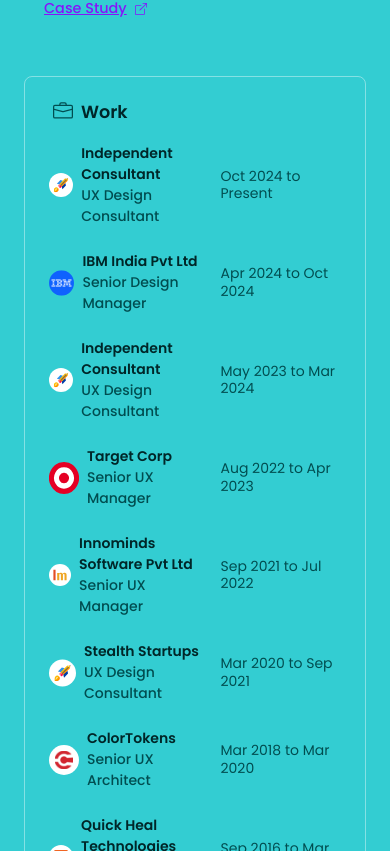
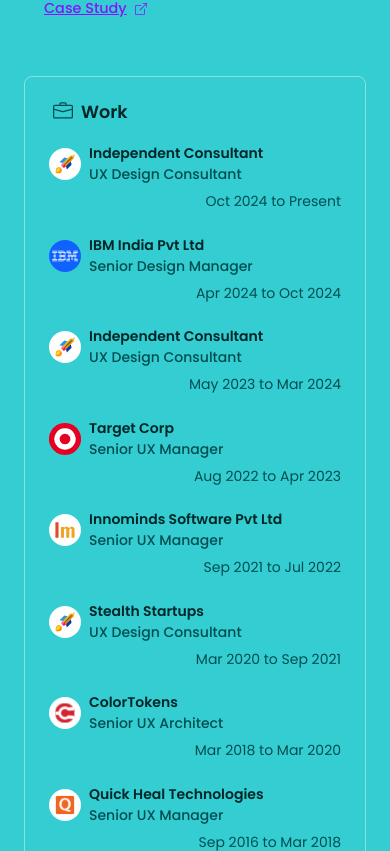
Before and after one commit to iuixd/iuixd.github.io, a React (Vite) app: page / in a window 390 px wide. Shown: the part 5633-6484 px from the top of the page. Built offline with nearby package versions, Linux system fonts and the light colour scheme.

Commit message:
optimize css

```diff
--- a/src/styles/utilities.css
+++ b/src/styles/utilities.css
@@ -197,11 +197,11 @@
   }
 
   .hero-heading {
-      @apply min-[360px]:mx-[10%] md:mx-24 lg:mx-24 min-[360px]:w-[80%] md:w-[620px] lg:w-[750px] xl:w-[950px] px-0 py-4 min-[360px]:text-[1.6rem] sm:text-[2rem] md:text-[2rem] lg:text-[2.8rem] xl:text-[3.2rem] font-medium leading-[1.1em] min-[360px]:text-shadow-md min-md:text-shadow-lg;
+      @apply min-[360px]:mx-[10%] md:mx-24 lg:mx-24 min-[360px]:w-[80%] md:w-[620px] lg:w-[750px] xl:w-[950px] px-0 py-4 min-[360px]:text-[1.6rem] sm:text-[2rem] md:text-[2rem] lg:text-[2.8rem] xl:text-[3.2rem] font-medium leading-[1.1em] min-[200px]:text-shadow-md min-md:text-shadow-lg;
   }
 
   .hero-paragraph {
-      @apply min-[360px]:mx-[10%] md:mx-24 lg:mx-24 min-[360px]:w-[80%] md:w-[620px] lg:w-[750px] xl:w-[950px] px-0 py-4 font-normal sm:text-[1rem] md:text-[1.2rem] lg:text-[1.3rem] xl:text-[1.5rem] min-[360px]:text-shadow-md min-md:text-shadow-lg;
+      @apply min-[360px]:mx-[10%] md:mx-24 lg:mx-24 min-[360px]:w-[80%] md:w-[620px] lg:w-[750px] xl:w-[950px] px-0 py-4 font-normal sm:text-[1rem] md:text-[1.2rem] lg:text-[1.3rem] xl:text-[1.5rem] min-[200px]:text-shadow-md min-md:text-shadow-lg;
   }
 
   .hero-paragraph-link {
@@ -228,7 +228,7 @@
   }
 
   .work-wrapper {
-    @apply relative grid grid-cols-[56%_auto] gap-2 justify-items-start my-1 p-2 rounded-lg
+    @apply relative grid max-[768px]:grid-cols-1 sm:grid-cols-[56%_auto] gap-2 justify-items-start my-1 p-2 rounded-lg
           before:content-[''] before:absolute before:top-0 before:left-0 before:h-full before:w-0
           before:bg-turquoise-300 before:transition-all before:duration-300 before:ease-in-out
           hover:before:w-[calc(100%+1rem)];
```
